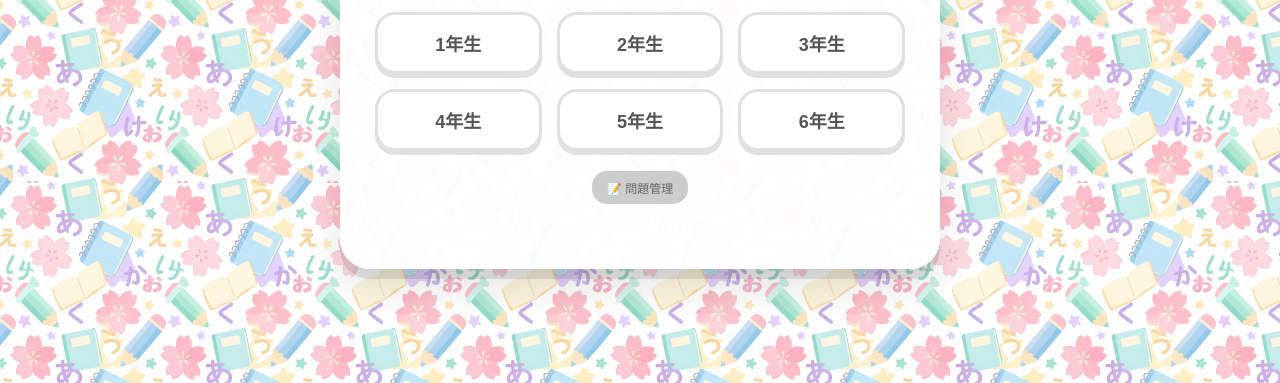
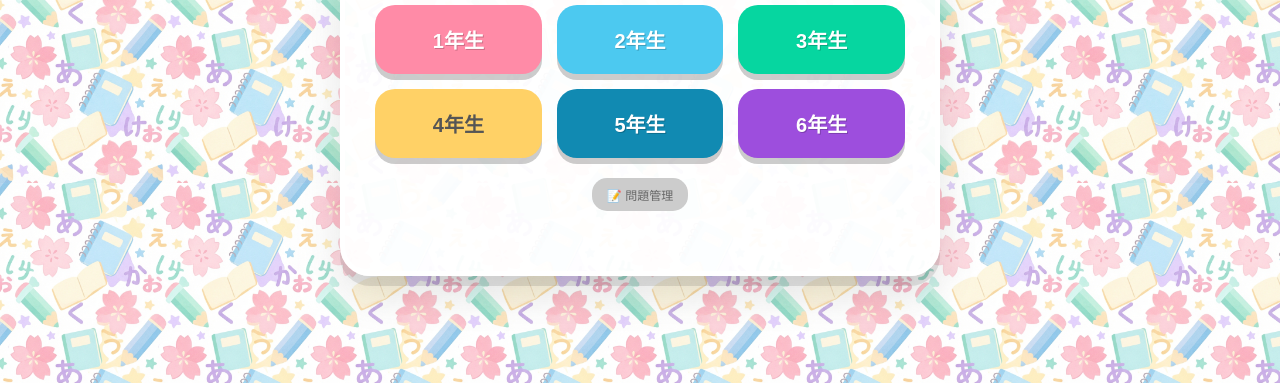
Before and after one commit to kotamus/kanji-quiz-pub_gemini, a plain HTML site: page index.html in a window 1280 px wide. Shown: the part 417-800 px from the top of the page. Drawn offline with Linux system fonts and the light colour scheme.

Commit message:
feat: 自己採点機能のUI表示ロジックを追加し、関連するボタンのスタイルを改善しました。

```diff
--- a/css/style.css
+++ b/css/style.css
@@ -116,13 +116,76 @@ h1 {
     margin-top: 15px;
 }
 
-.grade-btn,
+/* Grade Buttons - Colorful Block Style */
+.grade-btn {
+    border: none;
+    padding: 20px 10px;
+    border-radius: 20px;
+    font-size: 20px;
+    cursor: pointer;
+    transition: all 0.1s ease;
+    font-weight: 800;
+    color: white;
+    box-shadow: 0 6px 0 rgba(0, 0, 0, 0.2);
+    text-shadow: 1px 1px 0 rgba(0, 0, 0, 0.2);
+    position: relative;
+    top: 0;
+}
+
+.grade-btn:active {
+    top: 6px;
+    box-shadow: 0 0 0 rgba(0, 0, 0, 0.2);
+}
+
+.grade-btn[data-grade="1"] {
+    background-color: #FF8BA7;
+}
+
+/* Soft Pink */
+.grade-btn[data-grade="2"] {
+    background-color: #4CC9F0;
+}
+
+/* Soft Blue */
+.grade-btn[data-grade="3"] {
+    background-color: #06D6A0;
+}
+
+/* Soft Green */
+.grade-btn[data-grade="4"] {
+    background-color: #FFD166;
+    color: #555;
+    text-shadow: none;
+}
+
+/* Soft Yellow/Orange - Dark text */
+.grade-btn[data-grade="5"] {
+    background-color: #118AB2;
+}
+
+/* Strong Blue */
+.grade-btn[data-grade="6"] {
+    background-color: #9D4EDD;
+}
+
+/* Purple */
+
+.grade-btn:hover {
+    filter: brightness(1.1);
+    transform: translateY(-2px);
+    box-shadow: 0 8px 0 rgba(0, 0, 0, 0.2);
+}
+
+.grade-btn:active:hover {
+    transform: translateY(0);
+}
+
 .mode-btn {
     background: #FFF;
     border: 3px solid #e0e0e0;
-    padding: 15px;
+    padding: 25px;
     border-radius: 20px;
-    font-size: 18px;
+    font-size: 20px;
     cursor: pointer;
     transition: all 0.2s ease;
     font-weight: bold;
@@ -130,24 +193,15 @@ h1 {
     box-shadow: 0 4px 0 #e0e0e0;
 }
 
-.mode-btn {
-    padding: 25px;
-    font-size: 20px;
-}
-
-.grade-btn:active,
 .mode-btn:active {
     transform: translateY(4px);
     box-shadow: 0 0 0 #e0e0e0;
 }
 
-.grade-btn:hover,
 .mode-btn:hover {
     background: #fff8e1;
 }
 
-/* Specific colors for grades if desired, but keeping consistent for now */
-.grade-btn.active,
 .mode-btn.active {
     background: #FF9F1C;
     color: white;
@@ -155,7 +209,6 @@ h1 {
     box-shadow: 0 4px 0 #e68a12;
 }
 
-.grade-btn.active:active,
 .mode-btn.active:active {
     box-shadow: 0 0 0 #e68a12;
 }
--- a/index.html
+++ b/index.html
@@ -85,7 +85,13 @@
                     <div class="reading-text" id="writingHint" style="margin-top: 10px;"></div>
                     <button class="show-answer-btn" onclick="showAnswer()">答えを見る</button>
                     <div class="answer-display" id="answerDisplay"></div>
-                    <div class="self-check-buttons">
+
+                    <div id="selfCheckInstruction"
+                        style="display: none; margin-top: 15px; font-size: 18px; font-weight: bold; color: #E67E22;">
+                        答えを見て、あっていたか自分で判定してください。
+                    </div>
+
+                    <div class="self-check-buttons" id="selfCheckButtons" style="display: none;">
                         <button class="check-btn correct" onclick="selfCheck(true)">
                             ⭕ 正解
                         </button>
--- a/js/app.js
+++ b/js/app.js
@@ -109,6 +109,14 @@ function backToMenu() {
 // Show Answer
 function showAnswer() {
     document.getElementById('answerDisplay').style.display = 'block';
+
+    // Show self-check buttons and instruction
+    document.getElementById('selfCheckButtons').style.display = 'grid';
+    document.getElementById('selfCheckInstruction').style.display = 'block';
+
+    // Hide show answer button to avoid confusion? Or keep it?
+    // Usually keep it is fine, but maybe disable it.
+    document.querySelector('.show-answer-btn').style.display = 'none';
 }
 
 // Self Check
@@ -473,6 +481,12 @@ function showQuestion() {
         }
         document.getElementById('answerDisplay').textContent = question.word;
         document.getElementById('answerDisplay').style.display = 'none';
+
+        // Hide self-check initially
+        document.getElementById('selfCheckButtons').style.display = 'none';
+        document.getElementById('selfCheckInstruction').style.display = 'none';
+        document.querySelector('.show-answer-btn').style.display = 'inline-block'; // Ensure show button is visible
+
         document.querySelectorAll('.check-btn').forEach(function (btn) { btn.disabled = false; });
     }
     const progress = ((currentQuestionIndex + 1) / currentQuestions.length) * 100;
```
